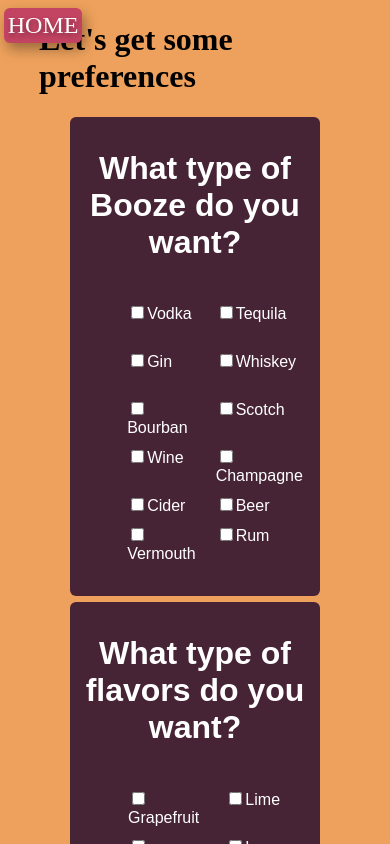
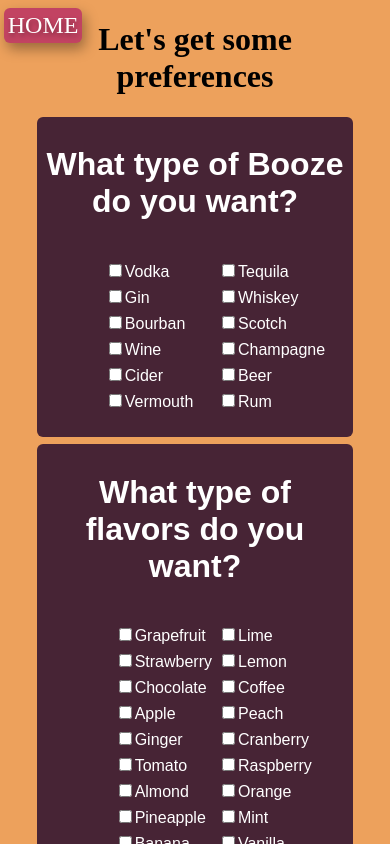
Before and after one commit to BlueNealis/what-should-I-order, a Next.js app: page /drinkPreference/form in a window 390 px wide. Shown: the top 844 px of the page. Built offline with nearby package versions, Linux system fonts and the light colour scheme; a web font is replaced by a local one.

Commit message:
Make form change size responsively

```diff
--- a/components/promptBox/promptBox.module.scss
+++ b/components/promptBox/promptBox.module.scss
@@ -4,9 +4,9 @@
   color: white;
   background-color: vars.$plum;
   @include vars.paragraph-font;
-  width: 80%;
+  width: 90%;
   border-radius: vars.$border-radius;
-  padding: 3vw;
+  padding: 2vw;
   text-align: center;
   display: flex;
   flex-direction: column;
@@ -30,7 +30,6 @@
 
 .optionSection {
   display: flex;
-  width: 90%;
   align-items: center;
   justify-content: center;
 }
@@ -38,14 +37,13 @@
 @media screen and (max-width: 1000px) {
   .promptBox {
     li {
-      margin-top: 5px;
-      margin-bottom: 5px;
+      margin: 3px;
       text-align: left;
     }
 }
 
   .optionSection {
-    width: 60vw;
+    width: 75vw;
   }
 
   .list {
--- a/pages/drinkPreference/form.module.scss
+++ b/pages/drinkPreference/form.module.scss
@@ -6,6 +6,7 @@
   flex-wrap: wrap;
   height: 70%;
   display: flex;
+  text-align: center;
   justify-content: center;
 
   form {
@@ -13,7 +14,7 @@
     flex-direction: column;
     justify-content: center;
     align-items: center;
-    width: 80%;
+    width: 90vw;
   }
 
   button {
@@ -24,7 +25,7 @@
 
   .drinkButton {
     position: relative;
-    bottom: 6vh;
+    bottom: 3vh;
   }
 
   .homebutton {
```
